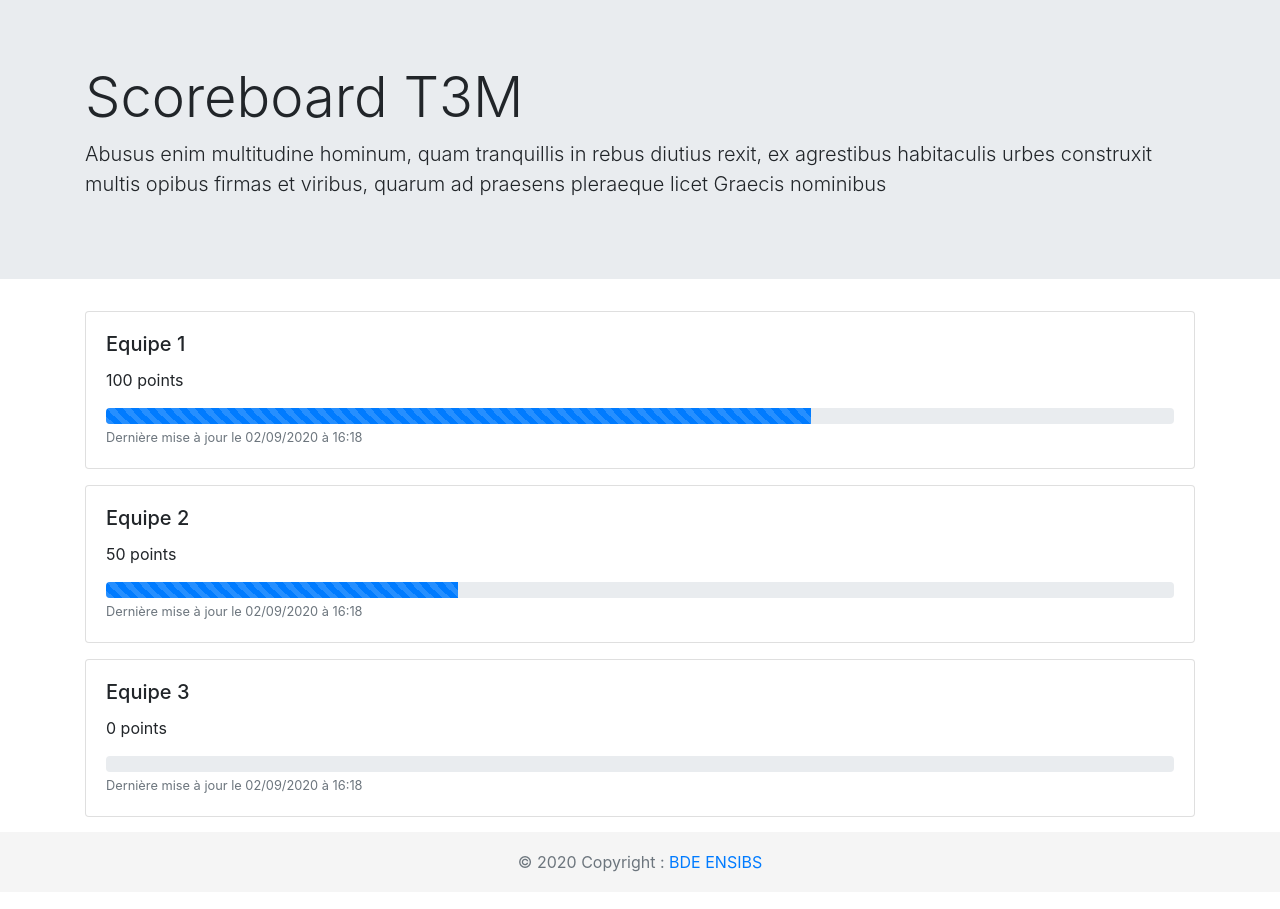
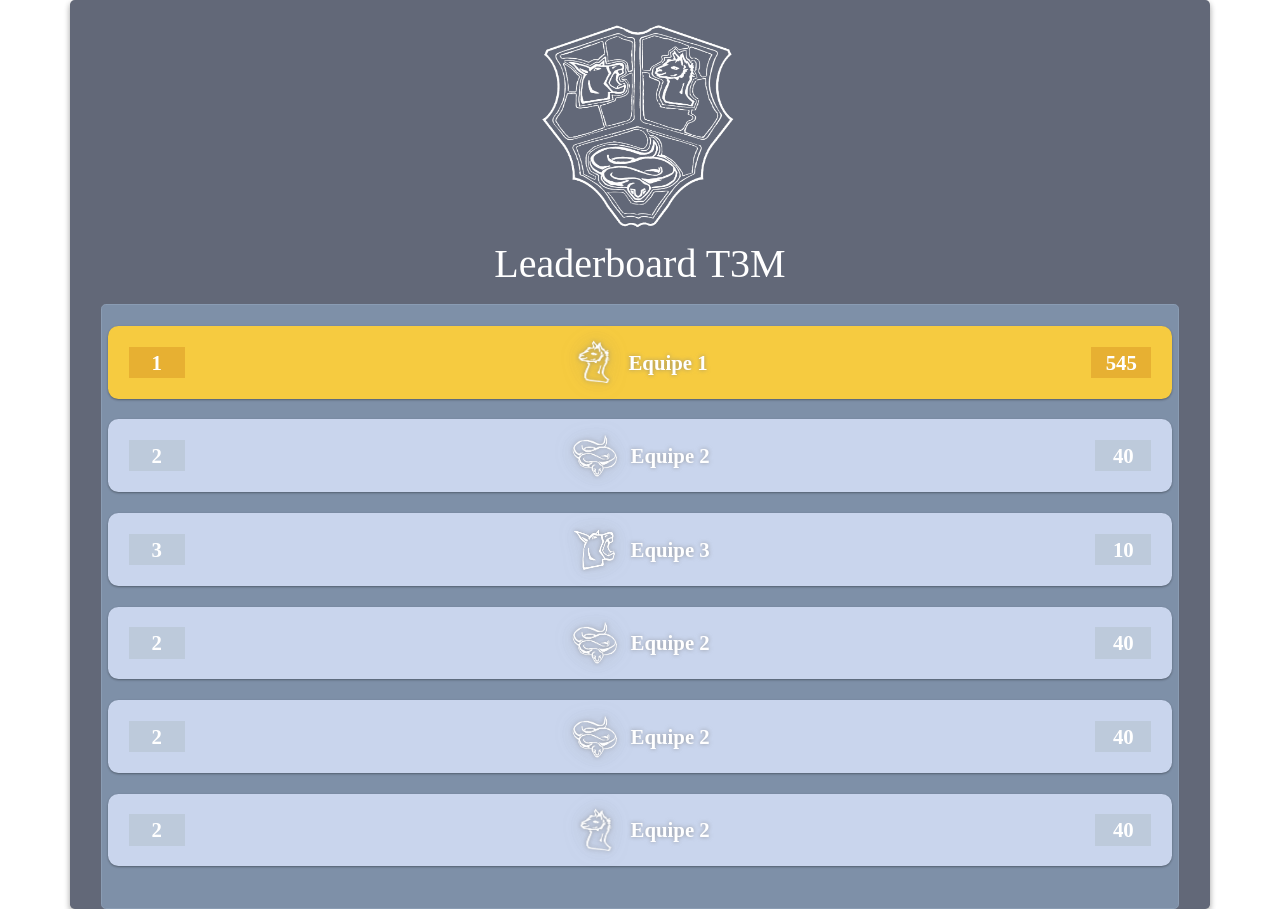
Before and after one commit to mysther/leaderboard-t3m, a plain HTML site: page public/index.html in a window 1280 px wide. Drawn offline with nearby package versions, Linux system fonts and the light colour scheme; a web font is replaced by a local one.

Commit message:
leaderboard website v2

```diff
--- a/db.json
+++ b/db.json
@@ -95,7 +95,7 @@
       "point": 0,
       "lastupdate": 1585709084,
       "id": 12
-    },
+    }
   ],
   "data": {
     "maxpoint": 100
--- /dev/null
+++ b/public/css/stylesheet.css
@@ -0,0 +1,85 @@
+html,
+body,h1 {
+    margin: 0;
+    padding: 0;
+}
+#leaderboard {
+    background: rgb(98, 104, 120);
+    box-shadow: 0 3px 6px rgba(0,0,0,0.16), 0 3px 6px rgba(0,0,0,0.23);
+    border-radius: 0.3em 0.3em 0.3em 0.3em;
+    font-family: "Skranji";
+    color: white;
+    font-weight: 700;
+}
+#leaderboard .couche1 {
+	background-color: rgb(126, 144, 168);
+	height: auto;
+	border: 1px solid rgb(138, 156, 179);
+	border-radius: 0.3em 0.3em 0.3em 0.3em;
+	margin: 1em 1em 0em 1em;
+}
+
+.header {
+    /*! font-size: 1.8em; */
+    display: flex;
+    flex-direction: column;
+    align-items: center;
+    text-align: center;
+}
+.header img {
+    width: 15em;
+    height: 15em;
+}
+.container-rows {
+    padding: 1em;
+    display: flex;
+    flex-direction: column;
+    justify-content: space-around;
+    font-size: 1.3em;
+}
+.container-rows .row {
+    border-radius: 0.5em;
+    /*! height: 3em; */
+    margin-bottom: 1em;
+    padding: 1em;
+    display: flex;
+    flex-direction: row;
+    justify-content: space-between;
+    background-color: rgb(201, 213, 237);
+    box-shadow: 0 1px 3px rgba(0,0,0,0.12), 0 1px 2px rgba(0,0,0,0.24);
+}
+.container-rows .row.first {
+    background-color: rgb(246, 203, 64);
+}
+.container-rows .row div {
+    height: 1.5em;
+    padding: 0em 0.7em 0em 0.7em;
+    align-items: center;
+    text-align: center;
+}
+.row.first .rank {
+    background-color: rgb(231, 176, 50);
+}
+.row.first .progression {
+    background-color: rgb(231, 176, 50);
+}
+.rank {
+    background-color: rgb(189, 202, 219);
+    min-width: 2.7em;
+}
+.progression {
+    background-color: rgb(189, 202, 219);
+    min-width: 2.7em;
+}
+.name {
+    display: flex;
+    -webkit-filter: drop-shadow(0px 0px 2px #7c7c7cb0);
+    filter: drop-shadow(0px 0px 2px #7c7c7cb0);
+}
+.name img {
+    height: 2.5em;
+    width: 2.5em;
+    margin-right: 0.4em;
+    -webkit-filter: drop-shadow(0px 0px 10px #7c7c7c47);
+    filter: drop-shadow(0px 0px 10px #7c7c7c47);
+}
--- a/public/index.html
+++ b/public/index.html
@@ -1,71 +1,53 @@
-<!doctype html>
+<!DOCTYPE html>
 <html lang="en">
 <head>
-    <!-- Required meta tags -->
-    <meta charset="utf-8">
-    <meta name="viewport" content="width=device-width, initial-scale=1, shrink-to-fit=no">
-
-    <!-- Bootstrap CSS -->
-    <link rel="stylesheet" href="https://stackpath.bootstrapcdn.com/bootstrap/4.5.2/css/bootstrap.min.css" integrity="sha384-JcKb8q3iqJ61gNV9KGb8thSsNjpSL0n8PARn9HuZOnIxN0hoP+VmmDGMN5t9UJ0Z" crossorigin="anonymous">
-    <link href="css/sticky-footer.css" rel="stylesheet">
-
-    <title>Scoreboard - T3M</title>
+    <meta charset="UTF-8">
+    <meta name="viewport" content="width=device-width, initial-scale=1.0">
+    <link rel="stylesheet" href="https://stackpath.bootstrapcdn.com/bootstrap/4.4.1/css/bootstrap.min.css" integrity="sha384-Vkoo8x4CGsO3+Hhxv8T/Q5PaXtkKtu6ug5TOeNV6gBiFeWPGFN9MuhOf23Q9Ifjh" crossorigin="anonymous">
+    <link href="https://fonts.googleapis.com/css2?family=Poppins:wght@400;700&family=Skranji:wght@700&display=swap" rel="stylesheet">
+    <link rel="stylesheet" href="css/stylesheet.css">
+    <title>Leaderboard - T3M</title>
 </head>
 <body>
-    <div class="jumbotron jumbotron-fluid">
-      <div class="container" >
-        <!-- <img src="logo.png" alt="Logo BDE" height="180px"> -->
-          <h1 class="display-4">Scoreboard T3M</h1>
-          <p class="lead">Abusus enim multitudine hominum, quam tranquillis in rebus diutius rexit, ex agrestibus habitaculis urbes construxit multis opibus firmas et viribus, quarum ad praesens pleraeque licet Graecis nominibus </p>
+    <div id="leaderboard" class="container">
+        <div class='header'>
+            <img src='src/t3m_neg.png'/>
+            <h1>Leaderboard T3M</h1>
+        </div>
+        <div class='couche1'>
+            <div class='container-rows'>
+                <div class='row first'>
+                    <div class='rank'>1</div>
+                    <div class='name'><img src='src/lama.png'/>Equipe 1</div>
+                    <div class='progression'>545</div>
+                </div>
+                <div class='row'>
+                    <div class='rank'>2</div>
+                    <div class='name'><img src='src/rah.png'/>Equipe 2</div>
+                    <div class='progression'>40</div>
+                </div>
+                <div class='row'>
+                    <div class='rank'>3</div>
+                    <div class='name'><img src='src/ane.png'/>Equipe 3</div>
+                    <div class='progression'>10</div>
+                </div>
+                <div class='row'>
+                    <div class='rank'>2</div>
+                    <div class='name'><img src='src/rah.png'/>Equipe 2</div>
+                    <div class='progression'>40</div>
+                </div>
+                <div class='row'>
+                    <div class='rank'>2</div>
+                    <div class='name'><img src='src/rah.png'/>Equipe 2</div>
+                    <div class='progression'>40</div>
+                </div>
+                <div class='row'>
+                    <div class='rank'>2</div>
+                    <div class='name'><img src='src/lama.png'/>Equipe 2</div>
+                    <div class='progression'>40</div>
                 </div>
             </div>
-    <div class="container">
-      <div class="card mb-3">
-        <div class="card-body">
-          <h5 class="card-title">Equipe 1</h5>
-          <!-- <p class="card-text">Equipe composée de Gerard Depardieux, Zinedine Zidane, ...</p> -->
-          <p class="card-text">100 points</p>
-          <div class="progress">
-            <div class="progress-bar progress-bar-striped" role="progressbar" style="width: 66%" aria-valuenow="100" aria-valuemin="0" aria-valuemax="150"></div>
-          </div>
-          <p class="card-text"><small class="text-muted">Dernière mise à jour le 02/09/2020 à 16:18</small></p>
         </div>
     </div>
-      <div class="card mb-3">
-        <div class="card-body">
-          <h5 class="card-title">Equipe 2</h5>
-          <!-- <p class="card-text">Equipe composée de Gerard Depardieux, Zinedine Zidane, ...</p> -->
-          <p class="card-text">50 points</p>
-          <div class="progress">
-            <div class="progress-bar progress-bar-striped" role="progressbar" style="width: 33%" aria-valuenow="50" aria-valuemin="0" aria-valuemax="150"></div>
-          </div>
-          <p class="card-text"><small class="text-muted">Dernière mise à jour le 02/09/2020 à 16:18</small></p>
-        </div>
-      </div>
-      <div class="card mb-3">
-        <div class="card-body">
-          <h5 class="card-title">Equipe 3</h5>
-          <!-- <p class="card-text">Equipe composée de Gerard Depardieux, Zinedine Zidane, ...</p> -->
-          <p class="card-text">0 points</p>
-          <div class="progress">
-            <div class="progress-bar progress-bar-striped" role="progressbar" style="width: 0%" aria-valuenow="0" aria-valuemin="0" aria-valuemax="150"></div>
-          </div>
-          <p class="card-text"><small class="text-muted">Dernière mise à jour le 02/09/2020 à 16:18</small></p>
-        </div>
-      </div>
-
-
-
-
-
-
-    </div>
-    <footer class="footer">
-      <div class="container">
-        <p class="text-muted text-center">
-          © 2020 Copyright : <a href="https://google.com/">BDE ENSIBS</a>
-        </p>
-      </div>
-    </footer>
 </body>
 </html>
```
Also changed, not shown: public/admin.html (+1 -1 lines), public/css/stylesheet-admin.css (renamed from public/css/sticky-footer.css), public/logo.png (deleted), public/src/ane.png (added), public/src/lama.png (added), public/src/rah.png (added), public/src/t3m_neg.png (added). Lines whose indentation alone changed are shown as unchanged.
